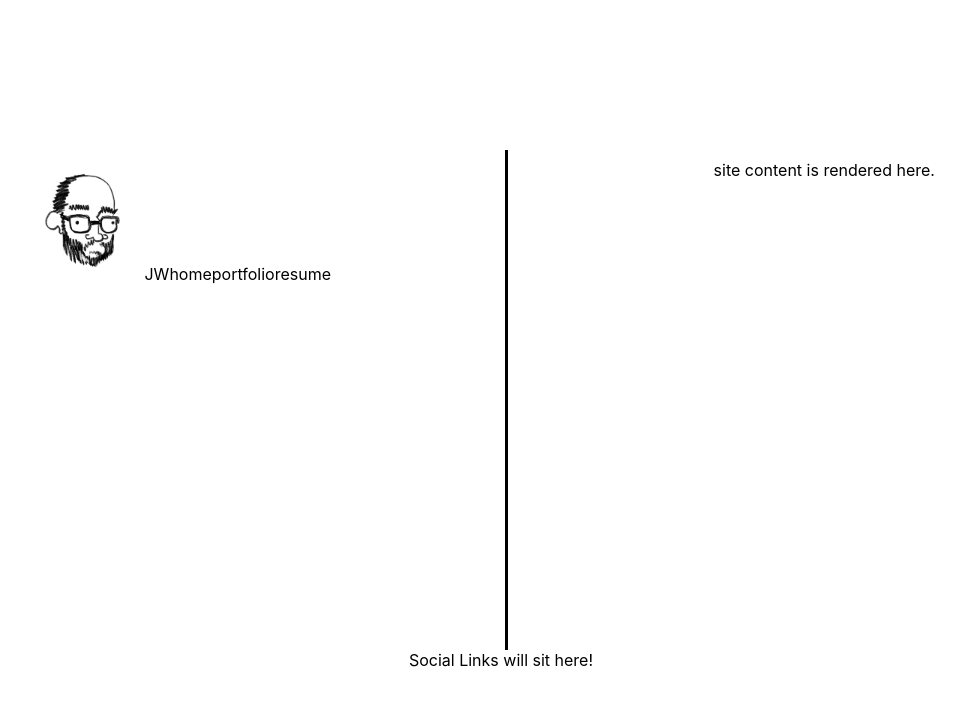
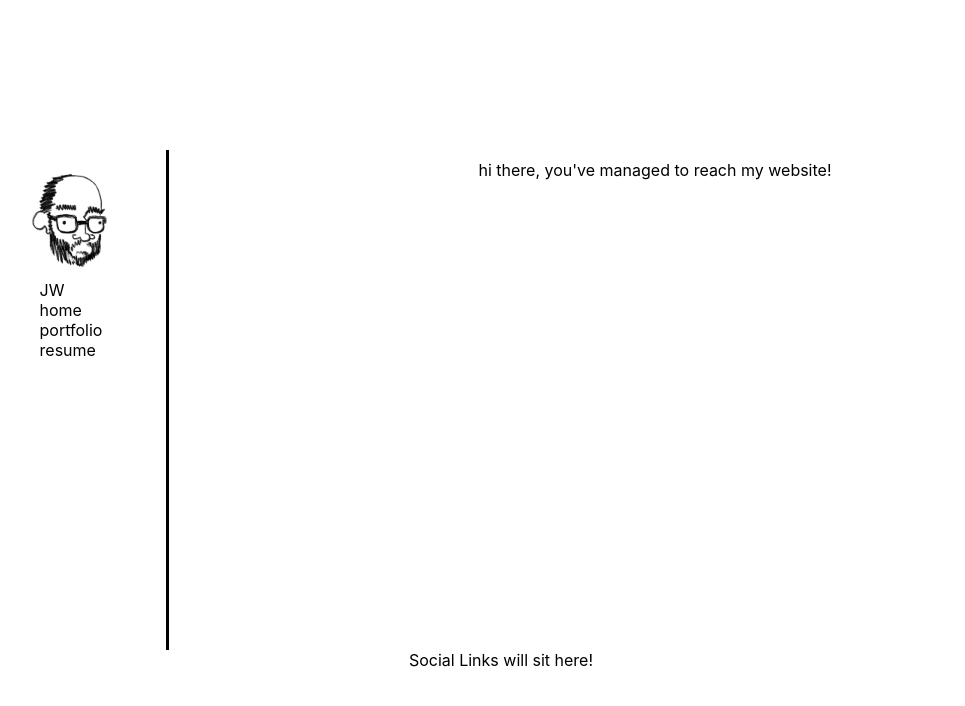
Before and after one commit to JonWash86/portfolioTs, a React (Create React App) app: page / in a window 1280 px wide. Shown: the top 706 px of the page, without its empty margins (139-1104 px from the left). Built offline with nearby package versions, Linux system fonts and the light colour scheme.

Commit message:
Add bodyText json and render in body area

```diff
--- a/src/App.css
+++ b/src/App.css
@@ -27,6 +27,22 @@
   margin-right: 20px;
 }
 
+#navLinks {
+  align-items: start;
+  display: flex;
+  flex-direction: column;
+}
+
+.sideNav {
+  align-items: center;
+  display: flex;
+  flex-basis: 150px;
+  flex-direction: column;
+  flex-grow: 0;
+  flex-shrink: 0;
+  padding-left: 125px;
+}
+
 .vLine {
   border-left: 3px solid black;
   height: 500px;
--- a/src/components/Body.js
+++ b/src/components/Body.js
@@ -1,4 +1,6 @@
 import React from 'react';
+import bodyText from '../data/bodyText.json';
+
 
 class Body extends React.Component{
     constructor(props){
@@ -8,7 +10,7 @@ class Body extends React.Component{
     render(){
         return (
             <div className='flex-child-element'>
-                site content is rendered here.
+                <a>{bodyText[0].text}</a>
             </div>
         )
     }
--- a/src/components/SideNav.js
+++ b/src/components/SideNav.js
@@ -9,12 +9,14 @@ class SideNav extends React.Component {
 
     render(){
         return (
-            <div className='flex-child-element' >
+            <div className='flex-child-element sideNav' >
                 <img src={logo} alt='self portrait icon' height='120px' width='120px' />
-                <a>JW</a>
-                <a>home</a>
-                <a>portfolio</a>
-                <a>resume</a>
+                <div id='navLinks'>
+                    <a>JW</a>
+                    <a>home</a>
+                    <a>portfolio</a>
+                    <a>resume</a>
+                </div>
             </div>
         )
     }
--- /dev/null
+++ b/src/data/bodyText.json
@@ -0,0 +1,10 @@
+[
+    {
+    "title": "home",
+    "text": "hi there, you've managed to reach my website!"
+    },
+    {
+        "title": "portfolio",
+        "text": "here's what I've been working on!"
+    }
+]
```
